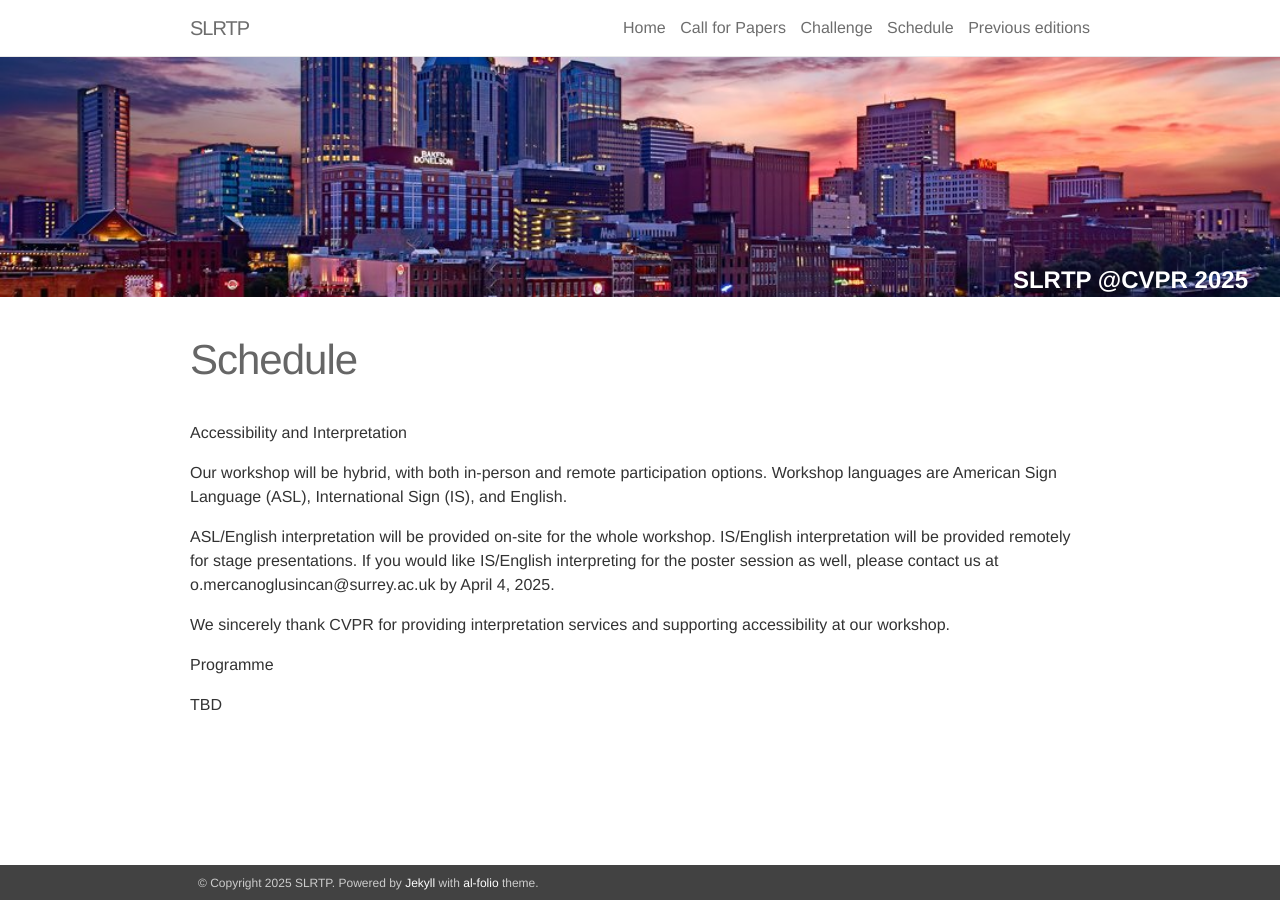
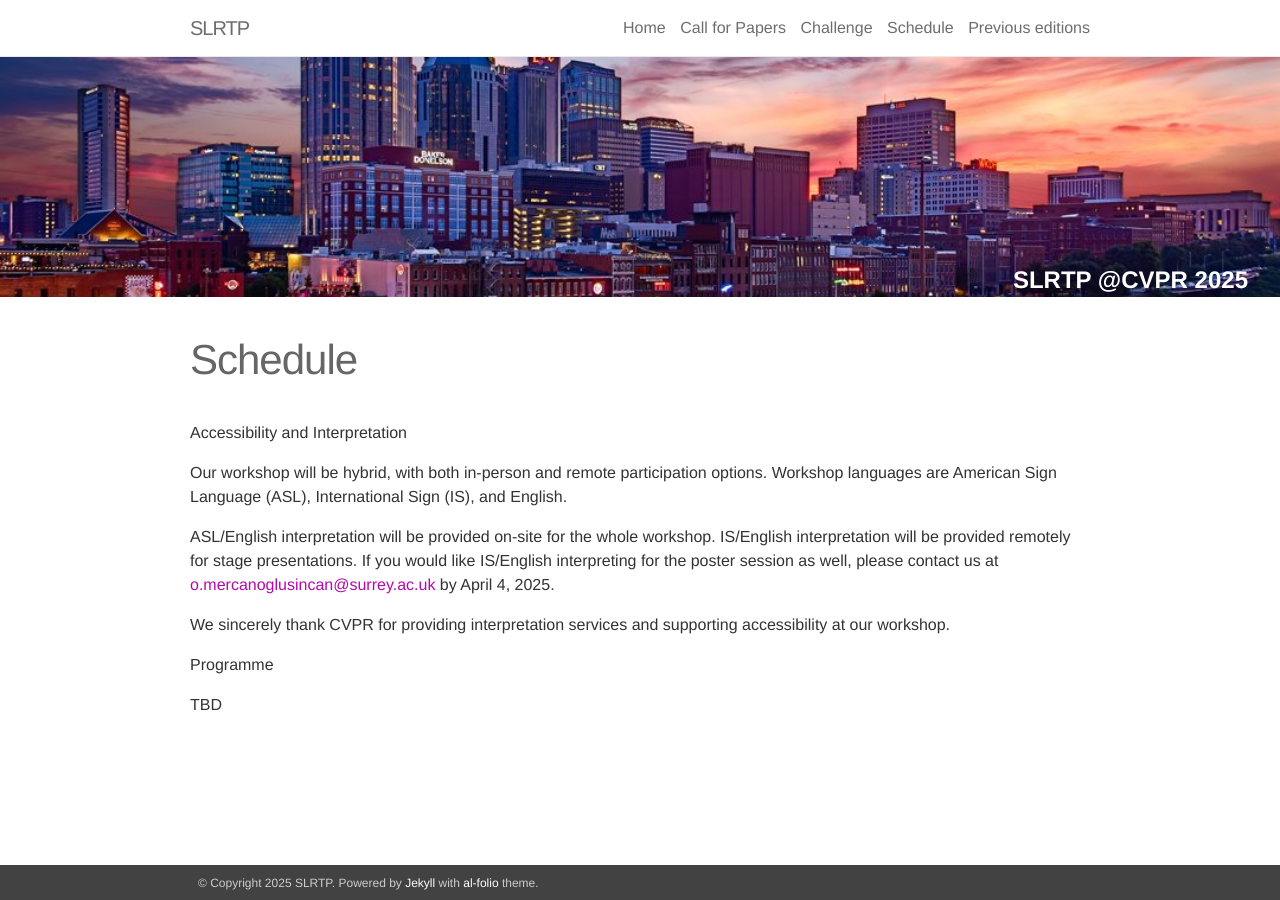
Before and after one commit to slrtpworkshop/slrtpworkshop.github.io, a Jekyll site: the page built from _pages/03_schedule.md, in a window 1280 px wide. Built offline with Jekyll 4.4.1, drawn with Linux system fonts in a browser that asks for light colours; nearby versions of some CDN libraries; part of the change alters nothing that is shown.

```diff
--- a/_pages/03_schedule.md
+++ b/_pages/03_schedule.md
@@ -8,7 +8,7 @@ title: Schedule
 
 Our workshop will be hybrid, with both in-person and remote participation options. Workshop languages are American Sign Language (ASL), International Sign (IS), and English.
 
-ASL/English interpretation will be provided on-site for the whole workshop. IS/English interpretation will be provided remotely for stage presentations. If you would like IS/English interpreting for the poster session as well, please contact us at o.mercanoglusincan@surrey.ac.uk by April 4, 2025.
+ASL/English interpretation will be provided on-site for the whole workshop. IS/English interpretation will be provided remotely for stage presentations. If you would like IS/English interpreting for the poster session as well, please contact us at [o.mercanoglusincan@surrey.ac.uk](mailto:o.mercanoglusincan@surrey.ac.uk) by April 4, 2025.
 
 We sincerely thank CVPR for providing interpretation services and supporting accessibility at our workshop.
 
```
